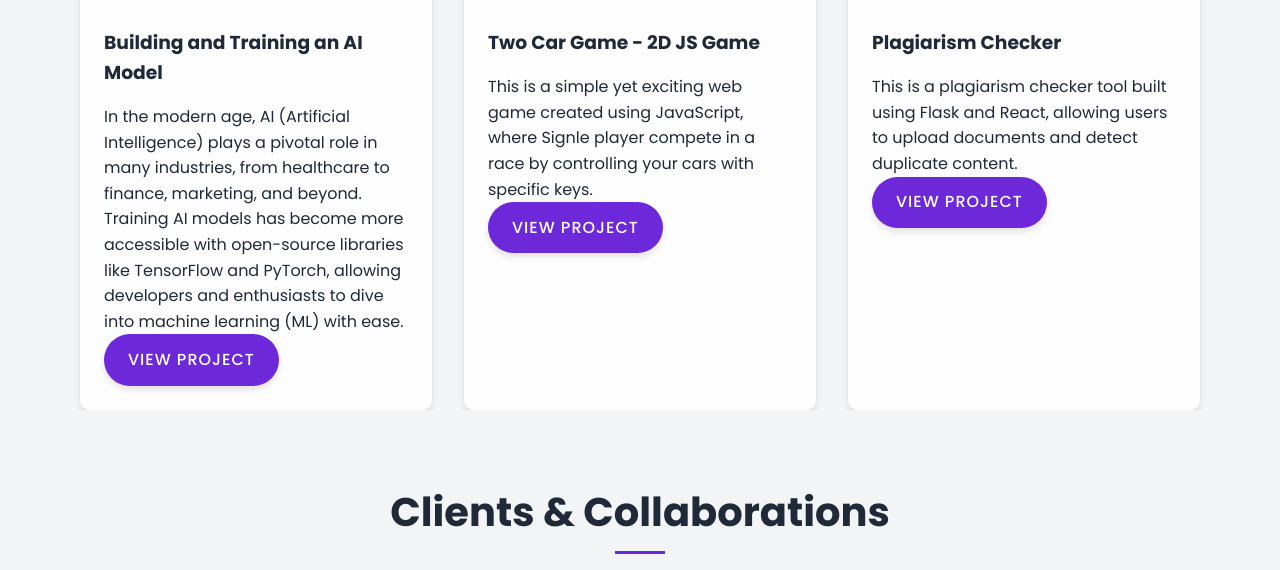
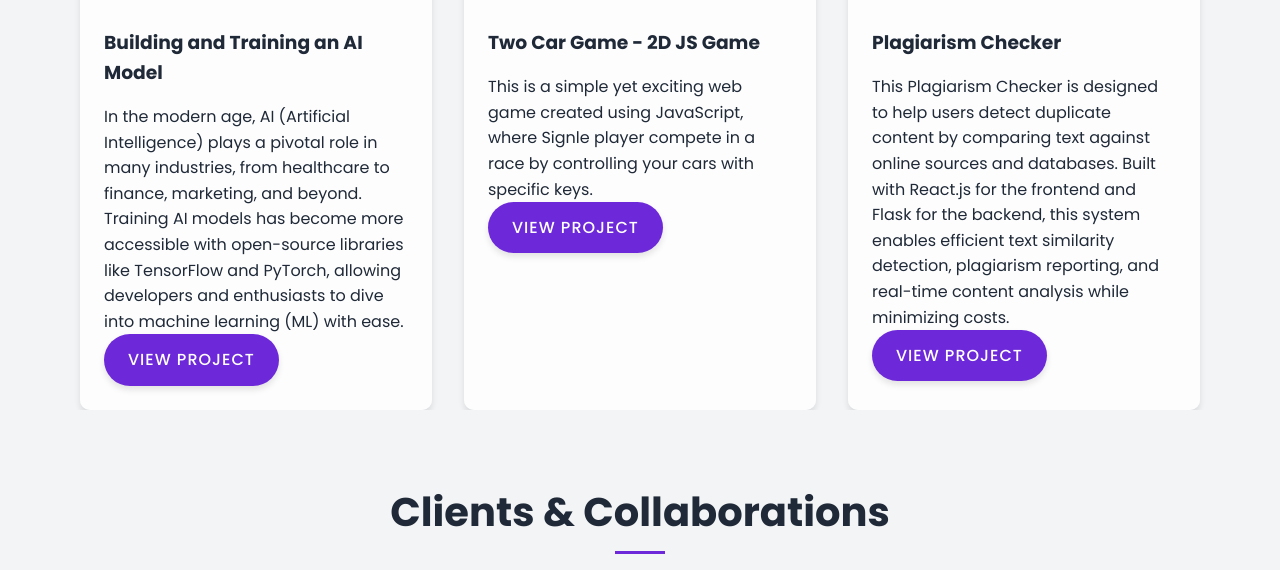
Before and after one commit to Manulakavishka/Manulakavishka.github.io, a website: page index.html in a window 1280 px wide. Shown: the part 8101-8671 px from the top of the page. Drawn offline with nearby package versions, Linux system fonts and the light colour scheme.

Commit message:
Update index.html

```diff
--- a/index.html
+++ b/index.html
@@ -1360,7 +1360,7 @@
                     <img src="assets/ProjectImages/checker.png" alt="Plagiarism Checker">
                     <div class="project-info">
                         <h3>Plagiarism Checker</h3>
-                        <p>This is a plagiarism checker tool built using Flask and React, allowing users to upload documents and detect duplicate content.</p>
+                        <p>This Plagiarism Checker is designed to help users detect duplicate content by comparing text against online sources and databases. Built with React.js for the frontend and Flask for the backend, this system enables efficient text similarity detection, plagiarism reporting, and real-time content analysis while minimizing costs.</p>
                         <a href="https://github.com/Manulakavishka/plagiarism-checker"
                             class="btn">View Project</a>
                     </div>
```
